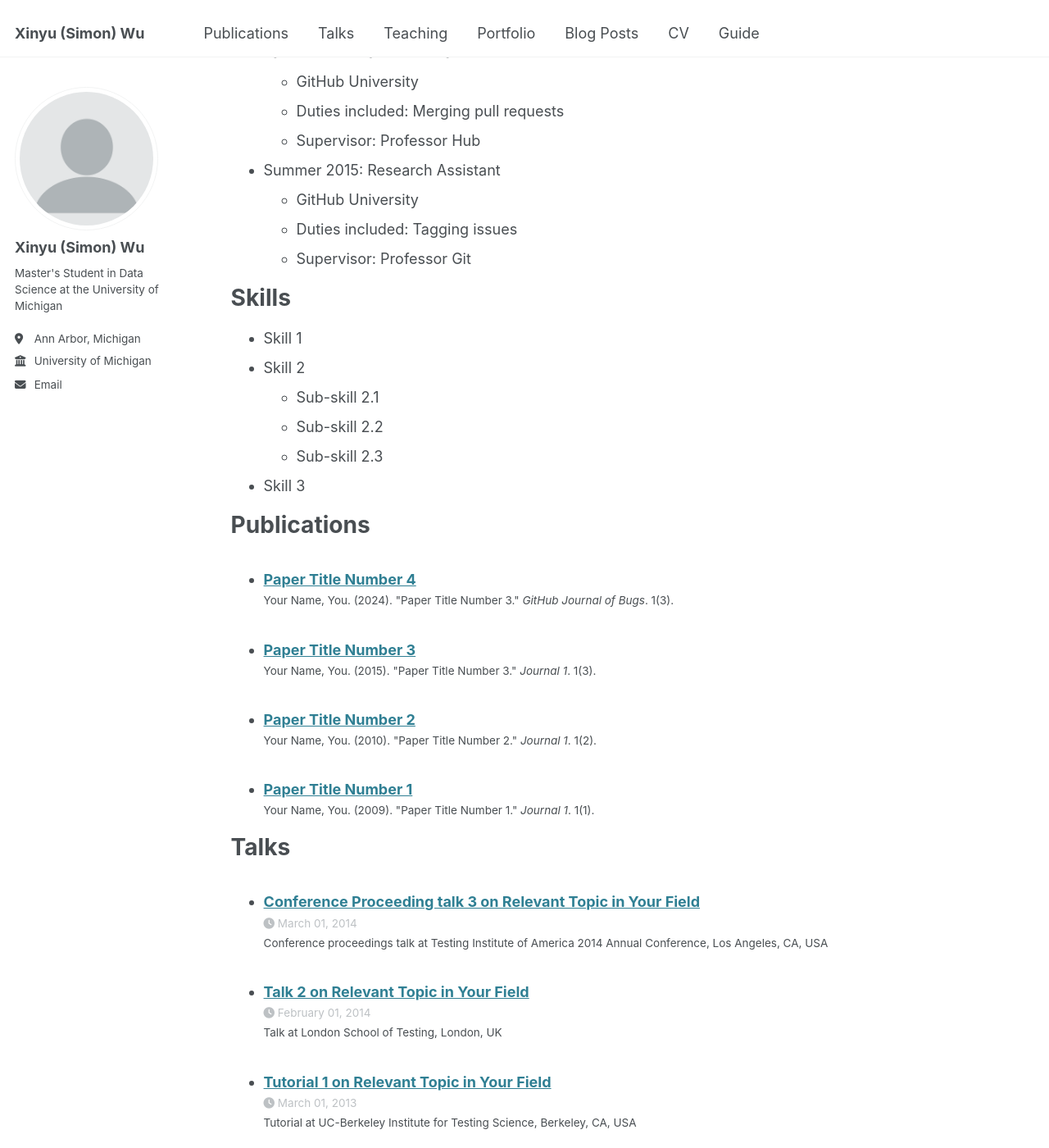
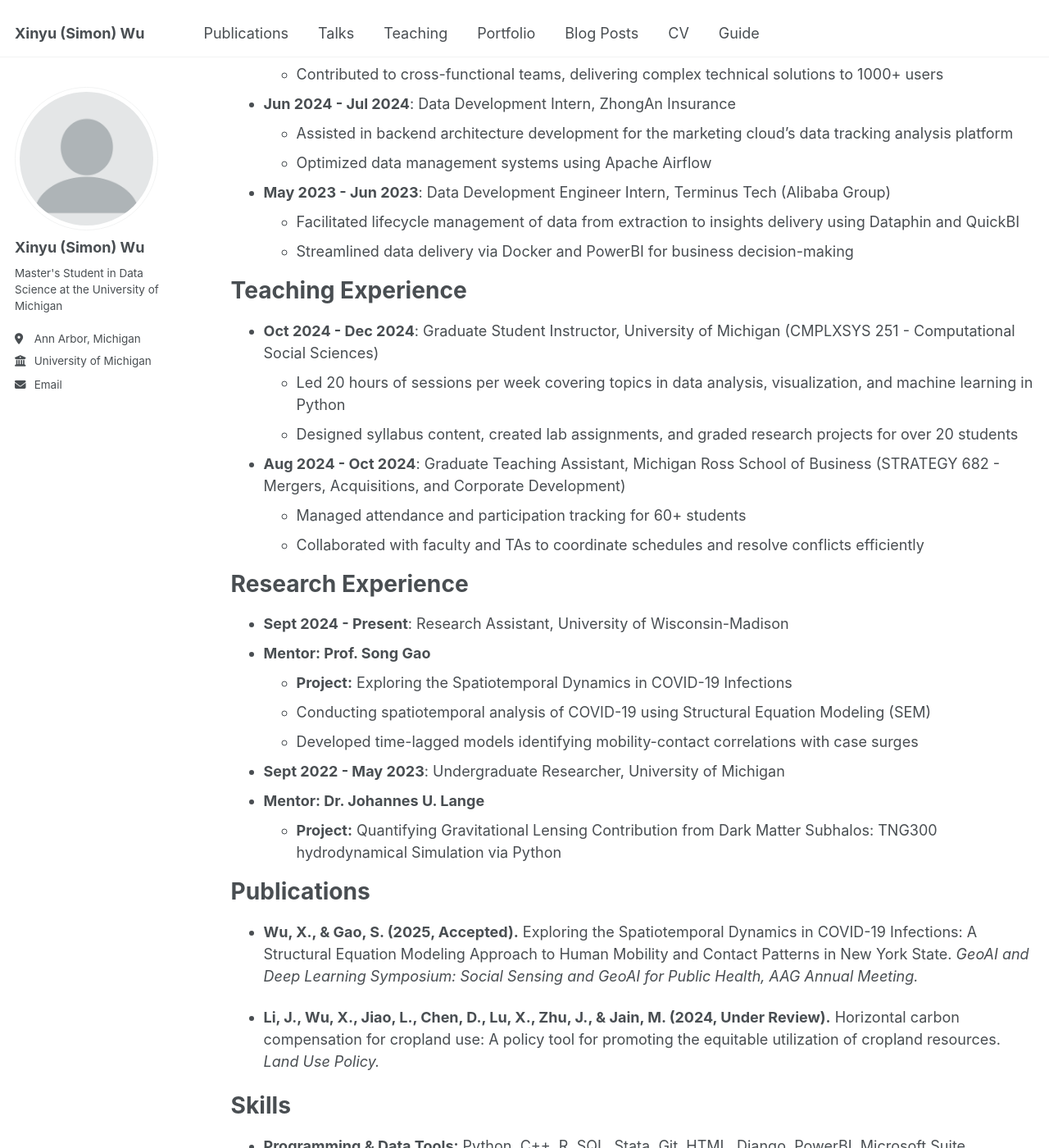
Before and after one commit to Simonxyw/simonxyw.github.io, a Jekyll site: the page built from _pages/cv.md, in a window 1280 px wide and 1400 px high, scrolled down 463 px. Shown: the whole window at 82% size. Built offline with Jekyll 4.4.1, drawn with Linux system fonts in a browser that asks for light colours; some of the changed text lies outside the part shown.

Commit message:
Update cv.md

```diff
--- a/_pages/cv.md
+++ b/_pages/cv.md
@@ -11,54 +11,57 @@ redirect_from:
 
 Education
 ======
-* Ph.D in Version Control Theory, GitHub University, 2018 (expected)
-* M.S. in Jekyll, GitHub University, 2014
-* B.S. in GitHub, GitHub University, 2012
+* M.S. in Data Science, University of Michigan, 2026 (expected)
+* B.S. in Economics, minor in Data Science, University of Michigan, 2024
 
-Work experience
+Work Experience
 ======
-* Spring 2024: Academic Pages Collaborator
-  * GitHub University
-  * Duties includes: Updates and improvements to template
-  * Supervisor: The Users
+* **Jan 2025 - Present**: Academic Coach, University of Michigan
+  * Delivered individualized and group academic coaching to enhance learning strategies and stress management
+  * Developed workshops and initiatives to foster student engagement and academic success
 
-* Fall 2015: Research Assistant
-  * GitHub University
-  * Duties included: Merging pull requests
-  * Supervisor: Professor Hub
+* **Jul 2023 - Present**: ITS Tech Consultant, University of Michigan IT Services
+  * Provided hands-on and remote technical support for 50+ departments on campus
+  * Contributed to cross-functional teams, delivering complex technical solutions to 1000+ users
 
-* Summer 2015: Research Assistant
-  * GitHub University
-  * Duties included: Tagging issues
-  * Supervisor: Professor Git
+* **Jun 2024 - Jul 2024**: Data Development Intern, ZhongAn Insurance
+  * Assisted in backend architecture development for the marketing cloud’s data tracking analysis platform
+  * Optimized data management systems using Apache Airflow
+
+* **May 2023 - Jun 2023**: Data Development Engineer Intern, Terminus Tech (Alibaba Group)
+  * Facilitated lifecycle management of data from extraction to insights delivery using Dataphin and QuickBI
+  * Streamlined data delivery via Docker and PowerBI for business decision-making
+
+Teaching Experience
+======
+* **Oct 2024 - Dec 2024**: Graduate Student Instructor, University of Michigan (CMPLXSYS 251 - Computational Social Sciences)
+  * Led 20 hours of sessions per week covering topics in data analysis, visualization, and machine learning in Python
+  * Designed syllabus content, created lab assignments, and graded research projects for over 20 students
+
+* **Aug 2024 - Oct 2024**: Graduate Teaching Assistant, Michigan Ross School of Business (STRATEGY 682 - Mergers, Acquisitions, and Corporate Development)
+  * Managed attendance and participation tracking for 60+ students
+  * Collaborated with faculty and TAs to coordinate schedules and resolve conflicts efficiently
+
+Research Experience
+======
+* **Sept 2024 - Present**: Research Assistant, University of Wisconsin-Madison
+* **Mentor: Prof. Song Gao**
+  * **Project:** Exploring the Spatiotemporal Dynamics in COVID-19 Infections
+  * Conducting spatiotemporal analysis of COVID-19 using Structural Equation Modeling (SEM)
+  * Developed time-lagged models identifying mobility-contact correlations with case surges
+
+* **Sept 2022 - May 2023**: Undergraduate Researcher, University of Michigan
+* **Mentor: Dr. Johannes U. Lange**
+  * **Project:** Quantifying Gravitational Lensing Contribution from Dark Matter Subhalos: TNG300 hydrodynamical Simulation via Python
+
+Publications
+======
+* **Wu, X., & Gao, S. (2025, Accepted).** Exploring the Spatiotemporal Dynamics in COVID-19 Infections: A Structural Equation Modeling Approach to Human Mobility and Contact Patterns in New York State. *GeoAI and Deep Learning Symposium: Social Sensing and GeoAI for Public Health, AAG Annual Meeting.*
+
+* **Li, J., Wu, X., Jiao, L., Chen, D., Lu, X., Zhu, J., & Jain, M. (2024, Under Review).** Horizontal carbon compensation for cropland use: A policy tool for promoting the equitable utilization of cropland resources. *Land Use Policy.*
 
 Skills
 ======
-* Skill 1
-* Skill 2
-  * Sub-skill 2.1
-  * Sub-skill 2.2
-  * Sub-skill 2.3
-* Skill 3
-
-Publications
-======
-  <ul>{% for post in site.publications reversed %}
-    {% include archive-single-cv.html %}
-  {% endfor %}</ul>
-
-Talks
-======
-  <ul>{% for post in site.talks reversed %}
-    {% include archive-single-talk-cv.html  %}
-  {% endfor %}</ul>
-
-Teaching
-======
-  <ul>{% for post in site.teaching reversed %}
-    {% include archive-single-cv.html %}
-  {% endfor %}</ul>
-
-Service and leadership
-======
-* Currently signed in to 43 different slack teams
+* **Programming & Data Tools:** Python, C++, R, SQL, Stata, Git, HTML, Django, PowerBI, Microsoft Suite
+* **Geospatial & Data Science:** ArcGIS, Spatial Analysis, Machine Learning, Structural Equation Modeling (SEM), Data Visualization
+* **Software & Cloud Tools:** Apache Airflow, Dataphin, Docker
```
